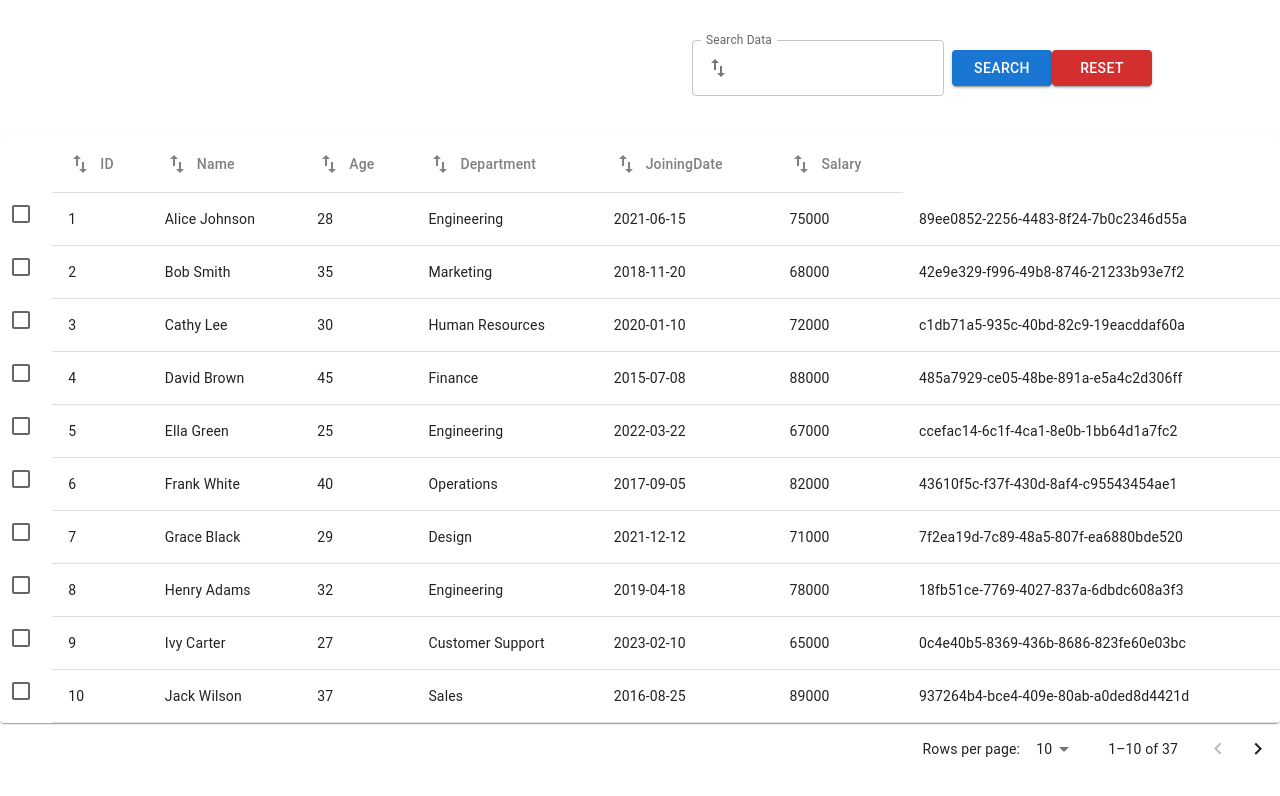
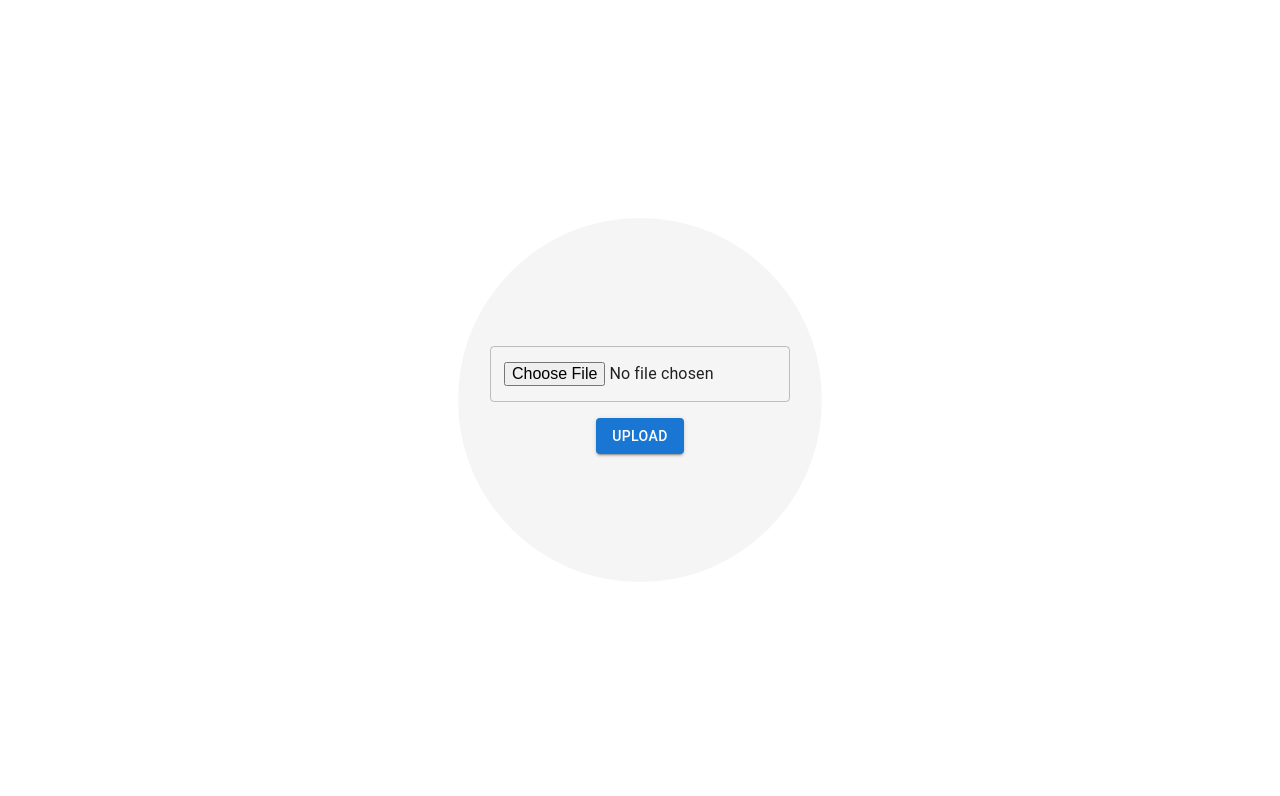
Before and after one commit to pragya-celestial-systems/Data-Grid, a React (Create React App) app: page / in a window 1280 px wide. Shown: the top 796 px of the page. Built offline with nearby package versions, Linux system fonts and the light colour scheme.

Commit message:
Feat : Upload .json or .csv files

```diff
--- a/package.json
+++ b/package.json
@@ -9,11 +9,13 @@
     "@mui/material": "^6.1.8",
     "@mui/styles": "^6.1.8",
     "@reduxjs/toolkit": "^2.3.0",
+    "axios": "^1.7.8",
     "i": "^0.3.7",
     "react": "^18.3.1",
     "react-dom": "^18.3.1",
     "react-redux": "^9.1.2",
     "react-scripts": "5.0.1",
+    "react-toastify": "^10.0.6",
     "uuid": "^11.0.3"
   },
   "scripts": {
--- a/src/App.js
+++ b/src/App.js
@@ -4,22 +4,36 @@ import { PaginationProvider } from "./context/PaginationContext";
 import { RowProvider } from "./context/RowContext";
 import BasicTable from "./components/Table";
 import FilterForm from "./components/FilterForm";
-import { Provider } from "react-redux";
-import store from "./store/store";
+import UploadFileForm from "./components/UploadFIleForm";
+import { useSelector } from "react-redux";
+import { useEffect, useState } from "react";
 
 function App() {
+  const tableData = useSelector((state) => state.tableData);
+  const [hasData, setHasData] = useState(false);
+
+  useEffect(() => {
+    if (tableData.length > 0) {
+      setHasData(true);
+    }
+  }, [tableData]);
+
   return (
-    <Provider store={store}>
     <TableDataProvider>
       <PaginationProvider>
         <RowProvider>
+          {hasData ? (
+            <>
               <FilterForm />
               <BasicTable />
               <TablePaginationDemo />
+            </>
+          ) : (
+            <UploadFileForm />
+          )}
         </RowProvider>
       </PaginationProvider>
     </TableDataProvider>
-    </Provider>
   );
 }
 
--- a/src/components/Table.jsx
+++ b/src/components/Table.jsx
@@ -1,5 +1,4 @@
 import React, { useEffect, useRef } from "react";
-import users from "../database/users.data";
 import TableHeadings from "./TableHeadings";
 import Row from "./Row";
 import { useTableData } from "../context/tableData";
@@ -12,8 +11,7 @@ import Paper from "@mui/material/Paper";
 import DeleteButton from "./DeleteButton";
 import { useRowContext } from "../context/RowContext";
 import { useDispatch } from "react-redux";
-import { deleteRow, setTableData } from "../store/slices/table.slice";
-import { v4 as uuidv4 } from "uuid";
+import { deleteRow } from "../store/slices/table.slice";
 
 export default function BasicTable() {
   const dispatch = useDispatch();
@@ -24,21 +22,6 @@ export default function BasicTable() {
   const tableRef = useRef();
 
   useEffect(() => {
-    if (users) {
-      dispatch(setTableData(users));
-    }
-  }, [users]);
-
-  useEffect(() => {
-    const data = JSON.parse(JSON.stringify(users));
-    data?.forEach((data) => {
-      data.unique_key = uuidv4();
-    });
-
-    dispatch(setTableData(data));
-  }, []);
-
-  useEffect(() => {
     if (tableData) {
       setFilteredData(
         tableData.slice(currentPage * rows, currentPage * 10 + rows)
@@ -47,6 +30,12 @@ export default function BasicTable() {
   }, [currentPage, rows, tableData]);
 
   function handleDeleteRow() {
+    const confirm = window.confirm(
+      "Are you sure you want to delete the selected rows?"
+    );
+
+    if (!confirm) return;
+
     dispatch(deleteRow({ rows: rowsToBeDeleted }));
     setRowsToBeDeleted([]);
   }
--- /dev/null
+++ b/src/components/UploadFIleForm.jsx
@@ -0,0 +1,136 @@
+import { Button, TextField } from "@mui/material";
+import axios from "axios";
+import React, { useState } from "react";
+import { useDispatch } from "react-redux";
+import { setTableData } from "../store/slices/table.slice";
+import { v4 as uuidv4 } from "uuid";
+import { makeStyles } from "@mui/styles";
+
+const useFromStyles = makeStyles({
+  container: {
+    height: "100svh",
+    width: "100svw",
+    display: "flex",
+    alignItems: "center",
+    justifyContent: "center",
+  },
+  form: {
+    padding: "2rem",
+    background: "whitesmoke",
+    borderRadius: "100%",
+    display: "flex",
+    flexDirection: "column",
+    alignItems: "center",
+    justifyContent: "center",
+    height: "300px",
+    width: "300px",
+  },
+  input: {
+    outline: "none",
+  },
+  button: {
+    marginTop: "1rem !important",
+  },
+});
+
+function UploadFileForm() {
+  const [file, setFile] = useState(null);
+  const [data, setData] = useState([]);
+  const dispatch = useDispatch();
+  const classes = useFromStyles();
+
+  async function fetchJsonData() {
+    const formData = new FormData();
+    formData.append("jsonFile", file);
+    const response = await axios.post(
+      `${process.env.REACT_APP_API_URL}/api/parser/json`,
+      formData
+    );
+
+    const dataStr = JSON.stringify(response.data);
+    setData(JSON.parse(dataStr));
+  }
+
+  async function fetchCsvData() {
+    const formData = new FormData();
+    formData.append("csvFile", file);
+
+    const response = await axios.post(
+      `${process.env.REACT_APP_API_URL}/api/parser/csv`,
+      formData,
+      {
+        headers: {
+          "Content-Type": "multipart/form-data",
+        },
+      }
+    );
+
+    const dataArray = response.data;
+    setData(dataArray);
+  }
+
+  function addUniqueKey() {
+    const updatedData = data.map((item) => ({
+      ...item,
+      unique_key: uuidv4(),
+    }));
+
+    return updatedData;
+  }
+
+  async function handleFileUpload() {
+    if (!file) {
+      alert("Please select the file first.");
+      return;
+    }
+
+    const allowedTypes = ["application/json", "text/csv"];
+    if (!allowedTypes.includes(file.type)) {
+      alert("You can upload only .json or .csv files.");
+      return;
+    }
+
+    try {
+      if (file.type === "application/json") {
+        fetchJsonData();
+      }
+
+      if (file.type === "text/csv") {
+        fetchCsvData();
+      }
+
+      const updatedData = addUniqueKey();
+      dispatch(setTableData(updatedData));
+    } catch (error) {
+      console.error(error);
+      alert("Something went wrong while uploading file. Please try again!");
+    }
+  }
+
+  function handleFileChange(e) {
+    setFile(e.target.files[0]);
+  }
+
+  return (
+    <div className={classes.container}>
+      <form className={classes.form}>
+        <TextField
+          className={classes.input}
+          onChange={handleFileChange}
+          variant="outlined"
+          type="file"
+          inputProps={{ accept: ".json,.csv" }}
+        />
+        <Button
+          onClick={handleFileUpload}
+          variant="contained"
+          className={classes.button}
+        >
+          Upload
+        </Button>
+      </form>
+    </div>
+  );
+}
+
+export default UploadFileForm;
--- a/src/index.js
+++ b/src/index.js
@@ -2,10 +2,14 @@ import React from "react";
 import ReactDOM from "react-dom/client";
 import "./index.css";
 import App from "./App";
+import { Provider } from "react-redux";
+import store from "./store/store";
 
 const root = ReactDOM.createRoot(document.getElementById("root"));
 root.render(
   <React.StrictMode>
-    <App />
+    <Provider store={store}>
+      <App />
+    </Provider>
   </React.StrictMode>
 );
```
Also changed, not shown: 2 other files (tests, documents, lock files or other folders). Lines whose indentation alone changed are shown as unchanged.
